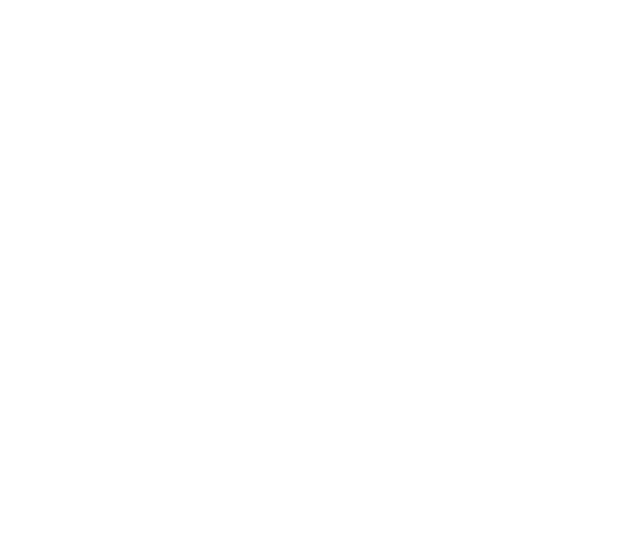
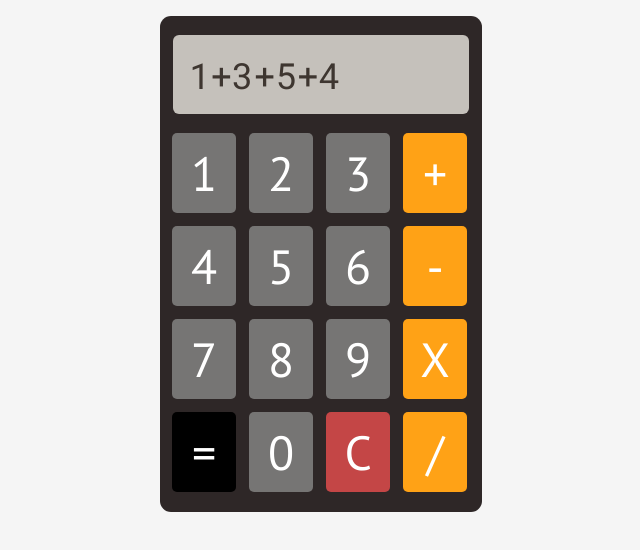
Before and after one commit to adamsjodin/Calculator---grid, a plain HTML site: page index.html in a window 1280 px wide. Shown: the whole page, without its empty margins (319-959 px from the left). Drawn offline with Linux system fonts and the light colour scheme; a web font is replaced by a local one.

Commit message:
Completed

```diff
--- a/index.html
+++ b/index.html
@@ -8,6 +8,29 @@
     <link rel="stylesheet" href="style.css">
 </head>
 <body>
+    <section class="calculator">
+        <header class="calculator__input">
+            <p>1+3+5+4</p>
+        </header>
+        <main class="calculator__buttons">
+            <button class="calculator__button">1</button>
+            <button class="calculator__button">2</button>
+            <button class="calculator__button">3</button>
+            <button class="calculator__button orange">+</button>
+            <button class="calculator__button">4</button>
+            <button class="calculator__button">5</button>
+            <button class="calculator__button">6</button>
+            <button class="calculator__button orange">-</button>
+            <button class="calculator__button">7</button>
+            <button class="calculator__button">8</button>
+            <button class="calculator__button">9</button>
+            <button class="calculator__button orange">X</button>
+            <button class="calculator__button black">=</button>
+            <button class="calculator__button">0</button>
+            <button class="calculator__button red">C</button>
+            <button class="calculator__button orange">/</button>
+        </main>
+    </section>
 
 </body>
 </html>
--- a/style.css
+++ b/style.css
@@ -1,3 +1,4 @@
+@import url('https://fonts.googleapis.com/css2?family=Fira+Sans&family=Frank+Ruhl+Libre&family=PT+Sans&family=Roboto+Mono&display=swap');
 * {
     box-sizing: border-box;
 }
@@ -5,4 +6,63 @@
 body {
     margin: 0;
     padding: 0;
+    background-color: #F5F5F5;
+    display: flex;
+    justify-content: center;
+    margin-top: 1rem;
 }
+
+.calculator {
+    width: 322px;
+    height: 496px;
+    background: #2E2727;
+    border-radius: 11px;
+}
+
+.calculator__input {
+    width: 296.24px;
+    height: 79px;
+    font-size: 36px;
+    font-family: 'Roboto Mono';
+    font-style: normal;
+    margin: 1.2rem auto;
+    padding-left: 1rem;
+    border-radius: 6px;
+    color: #423A33;
+    opacity: 0.8;
+    background-color: #EBE8E0;
+    display: flex;
+    align-items: center;
+}
+
+.calculator__buttons {
+    display: grid;
+    grid-template-columns: repeat(4, 1fr);
+    gap: 13px 10px;
+    padding: 0 12px;
+}
+
+.calculator__button {
+    width: 64.4px;
+    height: 80px;
+    border-radius: 5px;
+    border-style: none;
+    font-family: 'PT Sans';
+    font-style: normal;
+    font-size: 48px;
+    color: white;
+    background-color: #767574;
+
+}
+
+.orange {
+    background-color: #FFA216;;
+}
+
+.red {
+    background-color: #C44646;
+}
+
+.black {
+    background-color: #000;
+}
```
